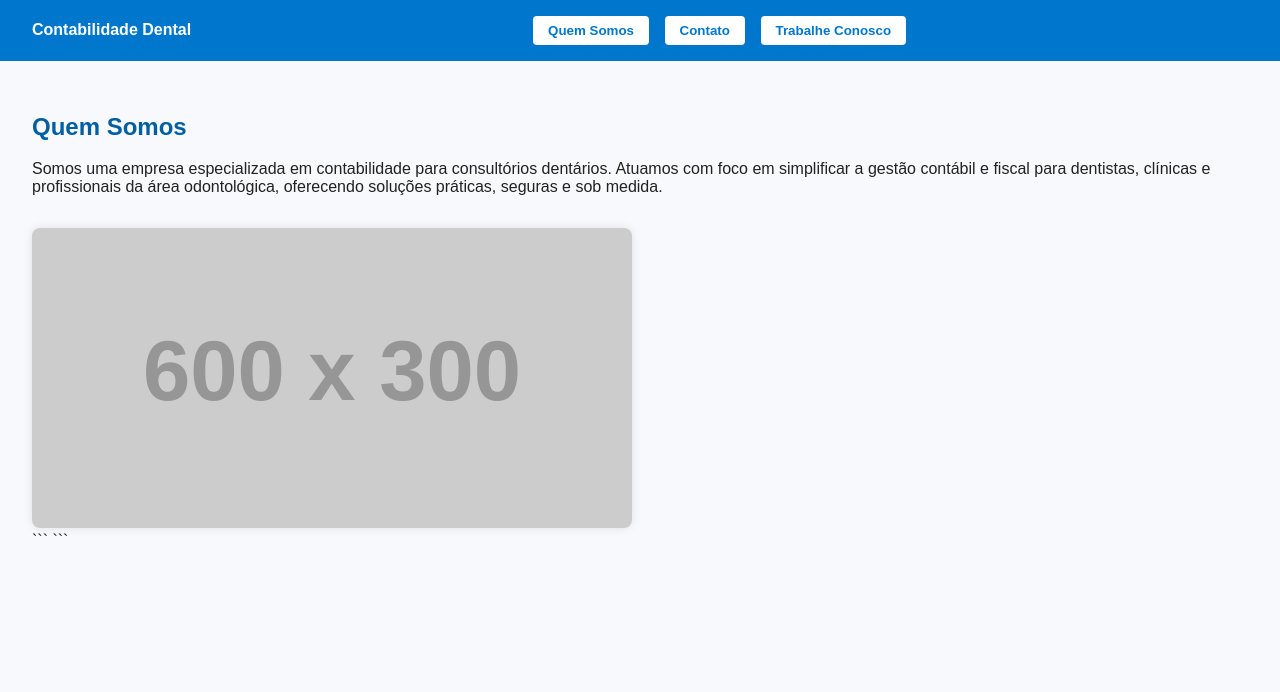
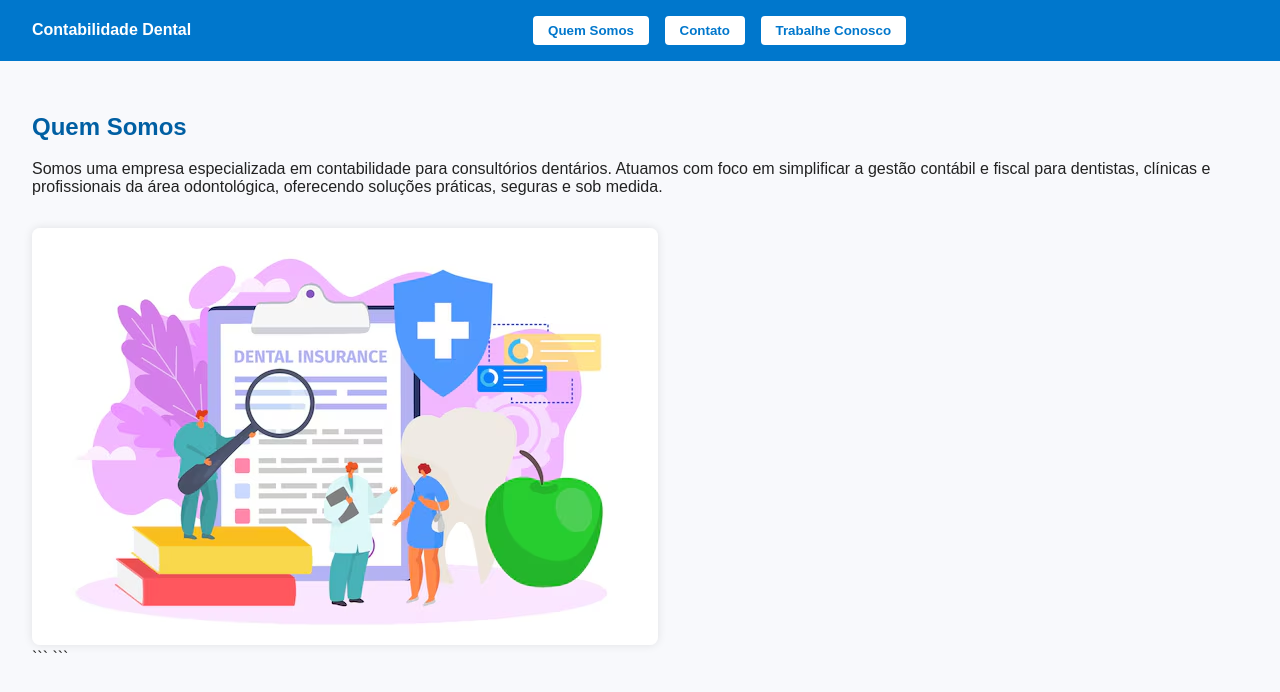
Before and after one commit to LeaGrigo/Contabilidade_Dental, a plain HTML site: page index.html in a window 1280 px wide. Drawn offline with Linux system fonts and the light colour scheme; placeholder pictures from the web are drawn by us.

Commit message:
Update index.html

````diff
--- a/index.html
+++ b/index.html
@@ -117,7 +117,7 @@
         Somos uma empresa especializada em contabilidade para consultórios dentários.
         Atuamos com foco em simplificar a gestão contábil e fiscal para dentistas, clínicas e profissionais da área odontológica, oferecendo soluções práticas, seguras e sob medida.
       </p>
-      <img src="https://via.placeholder.com/600x300?text=Equipe+Contabilidade" alt="Equipe de Contabilidade" class="perfil" />
+      <img src="https://raw.githubusercontent.com/LeaGrigo/Contabilidade_Dental/refs/heads/main/documento-medico-de-seguro-dentario-para-ilustracao-de-cuidados-de-saude-de-pessoas_109722-3143.avif" alt="Equipe de Contabilidade" class="perfil" />
     </section>
 
 ```
````
